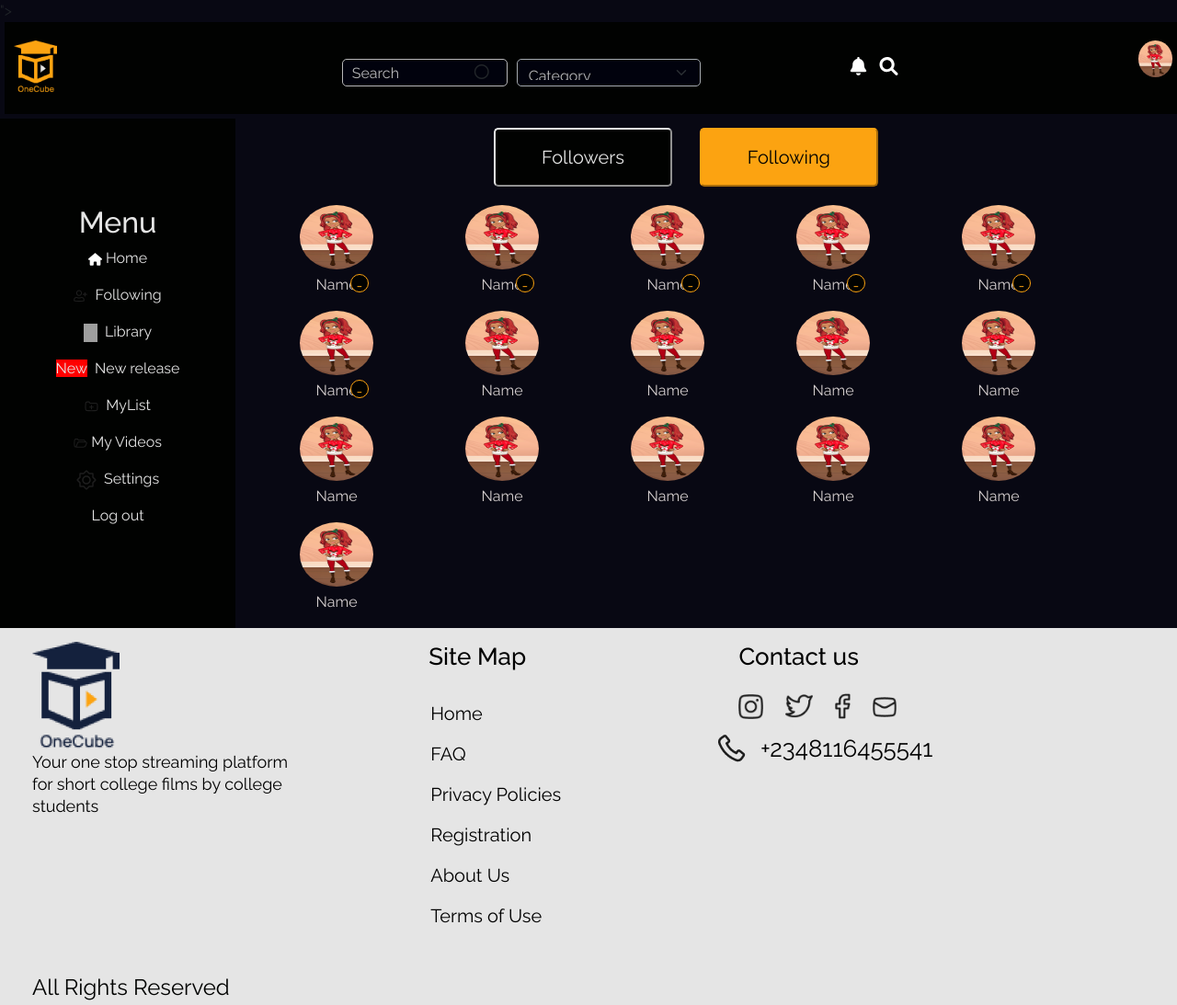
After one commit to zuri-training/Col_Films_Team_111, a Django app: template templates/following.html in a window 1280 px wide. The commit adds this page. Shown: the whole page at 92% size. Run offline with Django 4.2, Linux system fonts and the light colour scheme; the template is opened without the code that fills it, so the values that code supplies are empty; some libraries are stand-ins or nearby versions; some web fonts are replaced; grey boxes are pictures that could not be loaded.

Commit message:
Implementated the following page

```diff
--- a/static/style.css
+++ b/static/style.css
@@ -265,6 +265,137 @@
     font-size: 15px;
   }
 
+  /* following page designs*/
+.following_header{
+  background-color: #181925;
+  display: flex;
+  margin-left: 5px;
+  margin-bottom: 5px;
+  width: 100%;
+  height: 100px;
+
+}
+
+.logo, .profile{
+  margin-top: 10px;
+}
+.btn_group{
+  margin-left: 30px;
+  margin-top: 10px;
+  display: flex;
+  width: 100%;
+  gap: 20px;
+}
+.btn_group button{
+    padding: 10px 30px;
+    border-radius: 5px;
+}
+.btn_group .followers_btn{
+  background-color: #010201;
+  color: #e5e5e5;
+  border-color: #e5e5e5;
+
+}
+.btn_group .following_btn{
+  color: #010201;
+  border-color: #fca311;
+}
+.avatar {
+  vertical-align: middle;
+  width: 80px;
+  height: 70px;
+  border-radius: 50%;
+
+}
+.people{
+  position: relative;
+}
+.profile{
+  margin-left: 250px;
+}
+.inner {
+  background-color: #010201;
+  border: 1px solid #fca311;
+  color: #fca311;
+  width: 20px;
+  height: 20px;
+  text-align: center;
+  border-radius: 50%;
+  position: absolute;
+  bottom: 40px;
+  right: 50px;
+}
+#following{
+  margin-top: 20px;
+  margin-left: 10px;
+  display: grid;
+  height: auto;
+position: relative;
+  grid-template: auto  / auto auto auto;
+  overflow-wrap: normal;
+}
+#main{
+  height: auto;
+  overflow-y: scroll;
+  overflow-x: hidden;
+}
+.dropdown.search{
+  width: 200px;
+}
+.dropdown_top, .search_top{
+  display: none;
+}
+.hide{
+  display: none;
+}
+
+.btn.categories{
+  opacity: 1;
+  height: 40px;
+}
+.search{
+  width: 150px;
+  height: 50px;
+  background-color: #fca311;
+  text-align: center;
+  justify-content: center;
+  padding-top: 5px;
+  border-radius: 15px;
+  display: flex;
+  position: relative;
+}
+.ico{
+  position: absolute;
+  left: 100px;
+  bottom: 15px;
+}
+.search>i{
+  font-size: 18px;
+
+}
+.search>input{
+  width: 70%;
+  border: none;
+  padding: 10px;
+  margin-bottom: 5px;
+
+}
+
+.top{
+  display: flex;
+  gap: 10px;
+}
+.form-select{
+  width: 80%;
+  height: 40px;
+}
+.sidenav{
+  display: none;
+}
+
+
+
+
   @media screen and (max-width: 375px) {
     .container {
       width: 100%;
@@ -381,4 +613,115 @@
     line-height: 32px;
     width: 215px;
   }
+
+  .following_header{
+   gap: 0;
+  }
+  .btn_group{
+    justify-content: center;
+    display: flex;
+    width: 100%;
+    gap: 30px;
+  }
+  .btn_group button{
+    padding: 15px 50px;
+    border-radius: 5px;
+    font-size: 20px;
 }
+.inner {
+  bottom: 20px;
+  right: 55px;
+}
+
+#following{
+  grid-template: auto / auto auto auto auto auto;
+  width: 900px;
+  text-align: center;
+  background-color: #080813;
+  margin-left: 20px;
+  overflow-y: scroll;
+
+}
+
+.top{
+  display: none;
+}
+.dropdown_top, .search_top{
+  display: block;
+}
+
+.form-select{
+  width: 200px;
+  height: 30px;
+  margin-top: 30px;
+  background-color: #010210;
+  color: #e5e5e5;
+  opacity: 0.8;
+  border-radius: 5px;
+}
+
+.search_input{
+  height: 30px;
+  margin-top: 30px;
+  padding: 10px;
+  width: 180px;
+  margin-left: 300px;
+  background-color: #010210;
+  color: #e5e5e5;
+  opacity: 0.8;
+  border: 1px solid #e5e5e5;
+  border-radius: 5px;
+}
+.search_input::placeholder{
+  color: #e5e5e5;
+}
+
+.following_header{
+  background-color: #010201;
+  gap: 10px;
+  padding: 10px;
+}
+.body{
+  background-color: #080813;
+
+}
+#main{
+  background-color: #080813;
+  display: flex;
+
+}
+.sidenav{
+  display: block;
+  width: 20%;
+  align-content: center;
+  text-align: center;
+  background-color: #010201;
+  color: #e5e5e5;
+}
+.sidenav a{
+  color: #e5e5e5;
+}
+::-webkit-scrollbar{
+  width: 10px;
+}
+::-webkit-scrollbar-track{
+  border-radius: 5px;
+  box-shadow: inset 0 0 10px #010210;
+}
+::-webkit-scrollbar-thumb{
+  border-radius: 5px;
+  background-color: #fca311;
+}
+.profile .avatar{
+  width: 40px;
+  height: 40px;
+}
+.hide{
+  display: flex;
+  margin-top: 25px;
+  gap: 10px;
+  margin-left: 150px;
+}
+
+
+}
--- /dev/null
+++ b/templates/following.html
@@ -0,0 +1,251 @@
+<!DOCTYPE html>
+<html lang="en">
+
+<head>
+    <meta charset="UTF-8">
+    <meta http-equiv="X-UA-Compatible" content="IE=edge">
+    <meta name="viewport" content="width=!, initial-scale=1.0">
+    <link href="https://cdn.jsdelivr.net/npm/bootstrap@5.0.2/dist/css/bootstrap.min.css" rel="stylesheet"
+        integrity="sha384-EVSTQN3/azprG1Anm3QDgpJLIm9Nao0Yz1ztcQTwFspd3yD65VohhpuuCOmLASjC" crossorigin="anonymous">
+    <link rel="stylesheet" href="/static/style.css">
+    <link rel="stylesheet" href="https://fonts.google.com/specimen/Open+Sans" />
+    <link rel="icon" type="images/png" href="/static/logo.png" />
+    <link rel="preconnect" href="https://fonts.googleapis.com" />
+    <link rel="preconnect" href="https://fonts.gstatic.com" crossorigin />
+    <link rel="stylesheet" href="<link rel=" stylesheet"
+        href="https://cdnjs.cloudflare.com/ajax/libs/font-awesome/6.1.2/css/all.min.css"
+        integrity="sha512-1sCRPdkRXhBV2PBLUdRb4tMg1w2YPf37qatUFeS7zlBy7jJI8Lf4VHwWfZZfpXtYSLy85pkm9GaYVYMfw5BC1A=="
+        crossorigin="anonymous" referrerpolicy="no-referrer" />">
+    <link rel="stylesheet" href=”https://cdnjs.cloudflare.com/ajax/libs/font-awesome/4.7.0/css/font-awesome.min.css”>
+    <link href="https://fonts.googleapis.com/css2?family=Raleway:wght@100;300;400;500&display=swap" rel="stylesheet" />
+    <script src="https://kit.fontawesome.com/63d09c26cf.js" crossorigin="anonymous"></script>
+    <title>following</title>
+</head>
+
+<body class="body">
+    <header class="following_header">
+        <div class="logo">
+            <img src="/static/desktop-logo.png" alt="logo" width="50px" />
+        </div>
+        <div class="search_top" style="position: relative;">
+            <input type="text" placeholder="Search" name="search" class="search_input">
+            <i class="fa-regular fa-circle" style="position:absolute; bottom: 28px; right: 20px;"></i>
+        </div>
+        <div class="dropdown_top">
+            <select class="form-select" aria-label="Default select example">
+                <option selected>Category</option>
+                <option value="1">One</option>
+                <option value="2">Two</option>
+                <option value="3">Three</option>
+            </select>
+
+        </div>
+        <div class="hide">
+        <span > <img src="/static/bell-solid.svg" width="25px" height="20px"></span>
+        <span ><img src="/static/magnifying-glass-solid.svg" width="25px" height="20px"></span>
+        </div>
+        <div class="profile">
+            <img src="/static/avatar.png" alt="avatar" class="avatar">
+        </div>
+    </header>
+    <main id="main">
+
+
+
+        <div class="sidenav">
+            <nav>
+                <h2>Menu</h2>
+                <p> <a href="#"><img src="/static/house-solid.svg" width="15px" height="20px">&nbsp;Home</a><br></p>
+                <p> <a href="#"><img src="/static/userPlus.svg" width="15px" height="20px"></i>&nbsp;&nbsp;Following</a><br></p>
+                <p> <a href="#"><img src="/static/l.svg" width="15px" height="20px">&nbsp;&nbsp;Library</a><br></p>
+                <p> <a href="#"><span style="background-color: red;">New</span>&nbsp; New release</a><br></p>
+                <p> <a href="#"><img src="/static/list.svg" width="15px" height="20px">&nbsp;&nbsp;MyList</a><br></p>
+                <p> <a href="#"><img src="/static/video.svg" width="15px" height="20px">&nbsp;My Videos</a><br></p>
+                <p> <a href="#"><img src="/static/settings.svg">&nbsp; Settings</a><br></p>
+                <p> <a href="#">Log out</a><br></p>
+            </nav>
+        </div>
+        <div class="left">
+            <div class="top">
+                <div>
+                    <img src="/static/bars-solid.svg" alt="bar" width="50px" height="30px">
+                </div>
+                <div class="search">
+                    <input type="text" placeholder="Search" name="search">
+                    <span > <i
+                            class="fa-solid fa-magnifying-glass ico"></i></span>
+                </div>
+                <div class="search">
+                    <select class="form-select" aria-label="Default select example">
+                        <option selected>Category</option>
+                        <option value="1">One</option>
+                        <option value="2">Two</option>
+                        <option value="3">Three</option>
+                    </select>
+
+                </div>
+            </div>
+            <div class="btn_group">
+                <div> <button class="followers_btn">Followers</button></div>
+                <div> <button class="following_btn">Following</button></div>
+            </div>
+
+            <div id="following">
+                <div class="people">
+                    <img src="/static/avatar.png" alt="avatar" class="avatar">
+                    <div class="inner"> -
+                    </div>
+                    <p>Name</p>
+                </div>
+                <div class="people">
+                    <img src="/static/avatar.png" alt="avatar" class="avatar">
+                    <div class="inner"> -
+                    </div>
+                    <p>Name</p>
+                </div>
+                <div class="people">
+                    <img src="/static/avatar.png" alt="avatar" class="avatar">
+                    <div class="inner"> -
+                    </div>
+                    <p>Name</p>
+                </div>
+                <div class="people">
+                    <img src="/static/avatar.png" alt="avatar" class="avatar">
+                    <div class="inner"> -
+                    </div>
+                    <p>Name</p>
+                </div>
+                <div class="people">
+                    <img src="/static/avatar.png" alt="avatar" class="avatar">
+                    <div class="inner"> -
+                    </div>
+                    <p>Name</p>
+                </div>
+                <div class="people">
+                    <img src="/static/avatar.png" alt="avatar" class="avatar">
+                    <div class="inner"> -
+                    </div>
+                    <p>Name</p>
+                </div>
+                <div class="people">
+                    <img src="/static/avatar.png" alt="avatar" class="avatar">
+                    <p>Name</p>
+                </div>
+                <div class="people">
+                    <img src="/static/avatar.png" alt="avatar" class="avatar">
+                    <p>Name</p>
+                </div>
+                <div class="people">
+                    <img src="/static/avatar.png" alt="avatar" class="avatar">
+                    <p>Name</p>
+                </div>
+                <div class="people">
+                    <img src="/static/avatar.png" alt="avatar" class="avatar">
+                    <p>Name</p>
+                </div>
+                <div class="people">
+                    <img src="/static/avatar.png" alt="avatar" class="avatar">
+                    <p>Name</p>
+                </div>
+                <div class="people">
+                    <img src="/static/avatar.png" alt="avatar" class="avatar">
+                    <p>Name</p>
+                </div>
+                <div class="people">
+                    <img src="/static/avatar.png" alt="avatar" class="avatar">
+                    <p>Name</p>
+                </div>
+                <div class="people">
+                    <img src="/static/avatar.png" alt="avatar" class="avatar">
+                    <p>Name</p>
+                </div>
+                <div class="people">
+                    <img src="/static/avatar.png" alt="avatar" class="avatar">
+                    <p>Name</p>
+                </div>
+                <div class="people">
+                    <img src="/static/avatar.png" alt="avatar" class="avatar">
+                    <p>Name</p>
+                </div>
+
+
+            </div>
+        </div>
+    </main>
+
+    <footer>
+        <div class="footer-wrapper">
+            <div class="footer-description">
+                <img class="footer-logo" src="/static/desktop-footer-logo.png" alt="one-cube logo" srcset="/static/mobile-footer-logo.png 77w,
+                        /static/desktop-footer-logo.png 95w" sizes="(min-width: 1025px) 95px,
+                        77px">
+
+                <p class="footer-desc-text">Your one stop streaming platform for short college films by college students
+                </p>
+            </div>
+
+            <div class="footer-site-map">
+                <h2 class="footer-headings">Site Map</h2>
+                <ul class="footer-list">
+                    <li>
+                        <a href="#" class="footer-link">Home</a>
+                    </li>
+                    <li>
+                        <a href="#" class="footer-link">FAQ</a>
+                    </li>
+                    <li>
+                        <a href="" class="footer-link">Privacy Policies</a>
+                    </li>
+                    <li>
+                        <a href="" class="footer-link">Registration</a>
+                    </li>
+                    <li>
+                        <a href="" class="footer-link">About Us </a>
+                    </li>
+                    <li>
+                        <a href="" class="footer-link">Terms of Use</a>
+                    </li>
+                </ul>
+            </div>
+
+            <div class="footer-contact">
+                <h2 class="footer-headings">Contact us</h2>
+                <div class="socials-icon">
+                    <a href="" class="footer-link">
+                        <img src="/static/desktop-insta.png" alt="instagram-icon" srcset="/static/desktop-insta.png 31.47w,
+                        /static/insta.png 19.67w" sizes="(min-width: 1025px) 31.47px,
+                        19.67px">
+                    </a>
+                    <a href="" class="footer-link">
+                        <img src="/static/desktop-twitter.png" alt="twitter-icon" srcset="/static/desktop-twitter.png 35.83w,
+                        /static/twitter.png 22.4w" sizes="(min-width: 1025px) 35.83px,
+                        22.4px">
+                    </a>
+                    <a href="" class="footer-link">
+                        <img src="/static/desktop-fb.png" alt="fb-icon" srcset="/static/desktop-fb.png 19w,
+                        /static/fb.png 11.88w" sizes="(min-width: 1025px) 19px,
+                        11.88px">
+                    </a>
+                    <a href="" class="footer-link">
+                        <img src="/static/desktop-mail.png" alt="mail-icon" srcset="/static/desktop-mail.png 31.3w,
+                        /static/mail.png 19.56w" sizes="(min-width: 1025px) 31.3px,
+                        19.56px">
+                    </a>
+                </div>
+                <div class="footer-phone">
+                    <img src="/static/desktop-phone.png" alt="phone-icon" srcset="/static/desktop-phone.png 29.19w,
+                        /static/phone.png 18.24w" sizes="(min-width: 1025px) 29.19px,
+                        18.24px">
+
+                    <p>+2348116455541</p>
+                </div>
+            </div>
+            <p id="rights">All Rights Reserved</p>
+        </div>
+    </footer>
+
+
+
+</body>
+
+</html>
```
Also changed, not shown: other parts of static/style.css (+101 -0 lines), static/avatar.png (added), static/bars-solid.svg (added), static/bell-solid.svg (added), static/house-solid.svg (added), static/list.svg (added), static/magnifying-glass-solid.svg (added), static/settings.svg (added), static/userPlus.svg (added), static/video.svg (added).
